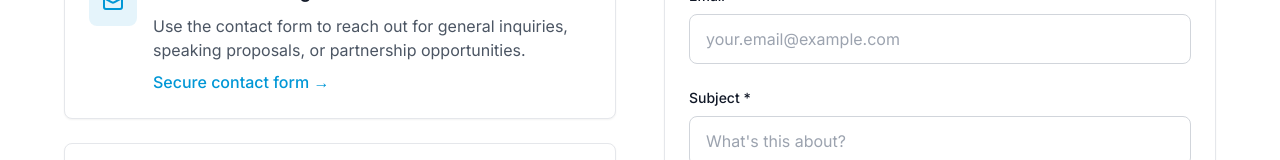
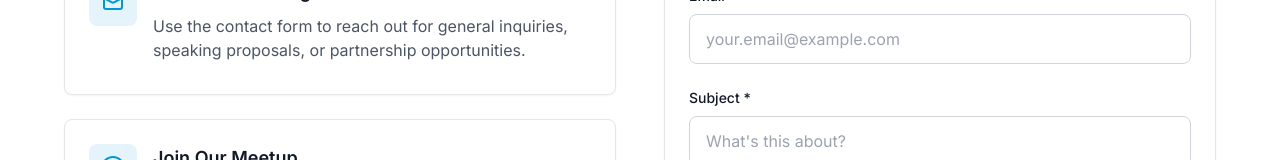
Before and after one commit to etsa-tech/etsa.tech, a Next.js app: page /contact in a window 1280 px wide. Shown: the part 510-670 px from the top of the page. Built offline with nearby package versions, Linux system fonts and the light colour scheme; no server answers.

Commit message:
Fix content

```diff
--- a/src/app/contact/page.tsx
+++ b/src/app/contact/page.tsx
@@ -61,9 +61,6 @@ export default function ContactPage() {
                     <p className="text-gray-600 dark:text-gray-300 mb-2">
                       Use the contact form to reach out for general inquiries,
                       speaking proposals, or partnership opportunities.
-                    </p>
-                    <p className="text-etsa-primary font-medium">
-                      Secure contact form →
                     </p>
                   </div>
                 </div>
```
